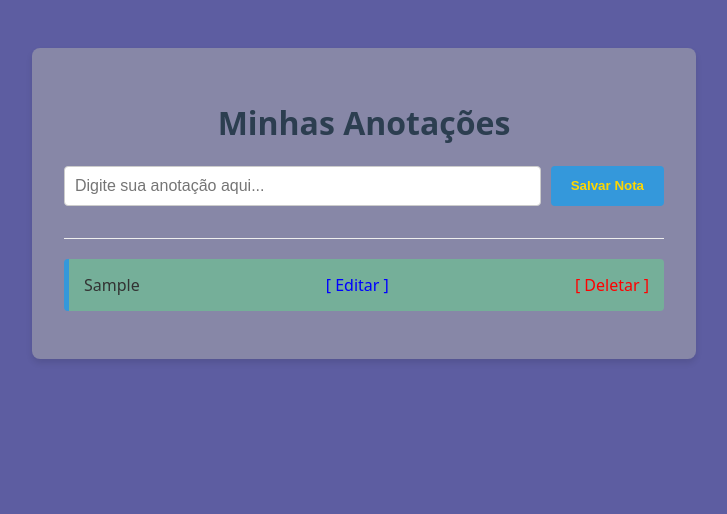
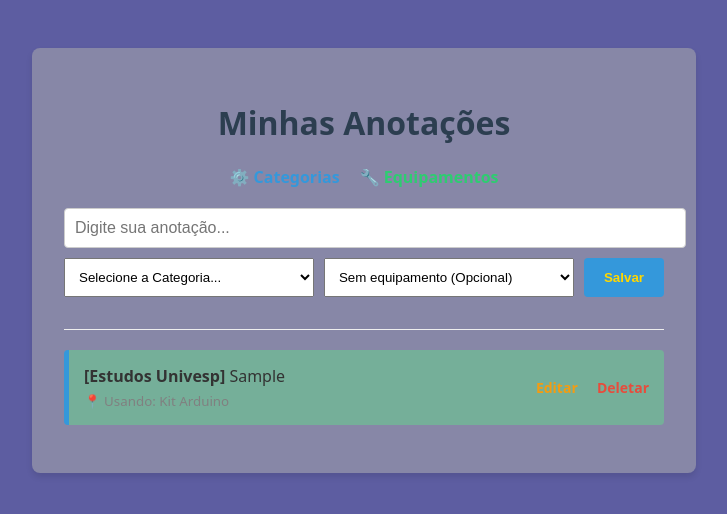
Before and after one commit to Juliotbr/estudo_flask, a Flask app: page / in a window 1280 px wide. Shown: the top 514 px of the page, without its empty margins (276-1003 px from the left). Run offline with Flask 3, Linux system fonts and the light colour scheme; data comes from the database, SQL or seed files in the repository; tables that the repository leaves empty hold one stand-in row (values such as "Sample post").

Commit message:
feat: implement relational database using SQLite and SQLAlchemy
- Refactored database schema to include Categoria and Equipamento models.
- Established One-to-Many (1:N) relationships using Foreign Keys.
- Enforced referential integrity and custom deletion rules:
  - categoria_id (nullable=False): cascade deletes associated notes.
  - equipamento_id (nullable=True): gracefully nullifies the foreign key on notes without deleting them.
- Updated Jinja2 templates with dynamic dropdowns for relational data binding.
- Implemented automatic database seeding on initial app context load.
- Segregated MVC/MTV architecture (models, views, and static assets).

```diff
--- a/app.py
+++ b/app.py
@@ -1,60 +1,136 @@
 from flask import Flask, render_template, request, redirect
-from models import db, Nota  # Importa o banco de dados e a classe Nota do arquivo models.py
+from models import db, Nota, Categoria, Equipamento
 
 app = Flask(__name__)
-
-# Configurações do Banco de Dados
 app.config['SQLALCHEMY_DATABASE_URI'] = 'sqlite:///banco.db'
-
-# Conecta o banco de dados
 db.init_app(app)
 
-# Garante que a tabela exista
+# Garante que o banco exista e cria os dados iniciais
 with app.app_context():
     db.create_all()
 
-# A Rota principal
+    # Se não existir nenhuma categoria no banco, ele cria essas opções padrão:
+    if not Categoria.query.first():
+        db.session.add_all([
+            Categoria(nome='Estudos Univesp'),
+            Categoria(nome='Projetos Maker'),
+            Categoria(nome='Planos de Aula')
+        ])
+        db.session.add_all([
+            Equipamento(nome='Kit Arduino'),
+            Equipamento(nome='Chromebook'),
+            Equipamento(nome='Componentes Eletrônicos')
+        ])
+        db.session.commit()
+
 @app.route('/', methods=['GET', 'POST'])
 def home():
     if request.method == 'POST':
-        texto_digitado = request.form['conteudo']
+        texto = request.form['conteudo']
+        cat_id = request.form['categoria_id']
 
-        nova_nota = Nota(conteudo=texto_digitado)
+        # O equipamento é opcional. Se vier vazio (""), transformamos em None (Nulo)
+        eq_id = request.form.get('equipamento_id')
+        if eq_id == "":
+            eq_id = None
+
+        # Salva a nota já amarrada aos IDs das outras tabelas!
+        nova_nota = Nota(conteudo=texto, categoria_id=cat_id, equipamento_id=eq_id)
         db.session.add(nova_nota)
-        db.session.commit()
-
-        return redirect('/')
-
-    todas_as_notas = Nota.query.all()
-    return render_template('index.html', notas=todas_as_notas)
-
-# Rota para deletar uma anotação específica pelo ID dela
-@app.route('/deletar/<int:id>')
-def deletar(id):
-    # Busca a nota no banco de dados. Se não achar, dá erro 404
-    nota_para_deletar = Nota.query.get_or_404(id)
-
-    # Manda o banco deletar e salva a alteração
-    db.session.delete(nota_para_deletar)
-    db.session.commit()
-
-    # Volta para a página inicial
-    return redirect('/')
-
-# Rota para editar uma anotação existente
-@app.route('/editar/<int:id>', methods=['GET', 'POST'])
-def editar(id):
-    # Busca a nota pelo ID
-    nota_para_editar = Nota.query.get_or_404(id)
-
-    if request.method == 'POST':
-        # Pega o texto novo do formulário e atualiza o banco
-        nota_para_editar.conteudo = request.form['conteudo']
         db.session.commit()
         return redirect('/')
 
-    # Se for apenas GET, renderiza a página de edição passando a nota atual
-    return render_template('editar.html', nota=nota_para_editar)
+    # Busca tudo no banco para mandar para a tela
+    todas_as_notas = Nota.query.all()
+    todas_as_categorias = Categoria.query.all()
+    todos_os_equipamentos = Equipamento.query.all()
+
+    return render_template('index.html',
+                           notas=todas_as_notas,
+                           categorias=todas_as_categorias,
+                           equipamentos=todos_os_equipamentos)
+
+# Rota de deletar (continua igual)
+@app.route('/deletar/<int:id>')
+def deletar(id):
+    nota_para_deletar = Nota.query.get_or_404(id)
+    db.session.delete(nota_para_deletar)
+    db.session.commit()
+    return redirect('/')
+
+# ROTA 1: Tela de Gerenciar Categorias (Lista e Cria)
+@app.route('/categorias', methods=['GET', 'POST'])
+def categorias():
+    if request.method == 'POST':
+        novo_nome = request.form['nome_categoria']
+        nova_categoria = Categoria(nome=novo_nome)
+        db.session.add(nova_categoria)
+        db.session.commit()
+        return redirect('/categorias')
+
+    todas_as_categorias = Categoria.query.all()
+    return render_template('categorias.html', categorias=todas_as_categorias)
+
+# ROTA 2: Deletar a Categoria
+@app.route('/deletar_categoria/<int:id>')
+def deletar_categoria(id):
+    categoria_para_deletar = Categoria.query.get_or_404(id)
+
+    # PROTEÇÃO DO BANCO: Primeiro deletamos todas as notas vinculadas a esta categoria
+    Nota.query.filter_by(categoria_id=id).delete()
+
+    # Depois, deletamos a categoria em si
+    db.session.delete(categoria_para_deletar)
+    db.session.commit()
+
+    return redirect('/categorias')
+
+# ROTAS DE EQUIPAMENTOS
+@app.route('/equipamentos', methods=['GET', 'POST'])
+def equipamentos():
+    if request.method == 'POST':
+        novo_nome = request.form['nome_equipamento']
+        novo_equipamento = Equipamento(nome=novo_nome)
+        db.session.add(novo_equipamento)
+        db.session.commit()
+        return redirect('/equipamentos')
+
+    todos_os_equipamentos = Equipamento.query.all()
+    return render_template('equipamentos.html', equipamentos=todos_os_equipamentos)
+
+@app.route('/deletar_equipamento/<int:id>')
+def deletar_equipamento(id):
+    equipamento_para_deletar = Equipamento.query.get_or_404(id)
+
+    # PROTEÇÃO INTELIGENTE: Em vez de deletar as notas, apenas removemos o equipamento delas
+    notas_vinculadas = Nota.query.filter_by(equipamento_id=id).all()
+    for nota in notas_vinculadas:
+        nota.equipamento_id = None  # A nota sobrevive, mas fica "sem equipamento"
+
+    db.session.delete(equipamento_para_deletar)
+    db.session.commit()
+    return redirect('/equipamentos')
+
+# ROTA DE EDITAR A NOTA
+@app.route('/editar/<int:id>', methods=['GET', 'POST'])
+def editar(id):
+    nota = Nota.query.get_or_404(id)
+
+    if request.method == 'POST':
+        # Atualiza o texto, a categoria e o equipamento
+        nota.conteudo = request.form['conteudo']
+        nota.categoria_id = request.form['categoria_id']
+
+        eq_id = request.form.get('equipamento_id')
+        nota.equipamento_id = None if eq_id == "" else eq_id
+
+        db.session.commit()
+        return redirect('/')
+
+    # Busca as listas para montar os menus Dropdown na tela de edição
+    categorias = Categoria.query.all()
+    equipamentos = Equipamento.query.all()
+    return render_template('editar.html', nota=nota, categorias=categorias, equipamentos=equipamentos)
 
 if __name__ == '__main__':
     app.run(debug=True)
--- a/templates/index.html
+++ b/templates/index.html
@@ -9,9 +9,29 @@
 <body>
     <h1>Minhas Anotações</h1>
 
-    <form action="/" method="POST">
-        <input type="text" name="conteudo" placeholder="Digite sua anotação aqui..." required>
-        <button type="submit">Salvar Nota</button>
+    <div style="text-align: center; margin-bottom: 20px; display: flex; justify-content: center; gap: 20px;">
+        <a href="/categorias" style="color: #3498db; text-decoration: none; font-weight: bold;">⚙️ Categorias</a>
+        <a href="/equipamentos" style="color: #2ecc71; text-decoration: none; font-weight: bold;">🔧 Equipamentos</a>
+    </div>
+
+    <form action="/" method="POST" style="flex-wrap: wrap;">
+        <input type="text" name="conteudo" placeholder="Digite sua anotação..." required style="min-width: 100%;">
+
+        <select name="categoria_id" required style="flex: 1; padding: 10px;">
+            <option value="">Selecione a Categoria...</option>
+            {% for cat in categorias %}
+                <option value="{{ cat.id }}">{{ cat.nome }}</option>
+            {% endfor %}
+        </select>
+
+        <select name="equipamento_id" style="flex: 1; padding: 10px;">
+            <option value="">Sem equipamento (Opcional)</option>
+            {% for eq in equipamentos %}
+                <option value="{{ eq.id }}">{{ eq.nome }}</option>
+            {% endfor %}
+        </select>
+
+        <button type="submit">Salvar</button>
     </form>
 
     <hr>
@@ -19,12 +39,21 @@
     <ul>
         {% for nota in notas %}
             <li>
-                {{ nota.conteudo }}
-                <a href="/editar/{{ nota.id }}" style="color: blue; text-decoration: none; margin-left: 10px;">[ Editar ]</a>
-                <a href="/deletar/{{ nota.id }}" style="color: red; text-decoration: none; margin-left: 10px;">[ Deletar ]</a>
+                <div style="display: flex; flex-direction: column;">
+                    <span><strong>[{{ nota.categoria.nome }}]</strong> {{ nota.conteudo }}</span>
+
+                    {% if nota.equipamento %}
+                        <small style="color: gray; margin-top: 5px;">📍 Usando: {{ nota.equipamento.nome }}</small>
+                    {% endif %}
+                </div>
+
+                <div class="acoes">
+                    <a href="/editar/{{ nota.id }}" class="btn-editar">Editar</a>
+                    <a href="/deletar/{{ nota.id }}" class="btn-deletar">Deletar</a>
+                </div>
             </li>
         {% else %}
-            <li>Nenhuma anotação salva ainda.</li>
+            <li style="justify-content: center; border-left: none;">Nenhuma anotação salva ainda.</li>
         {% endfor %}
     </ul>
 </body>
```
Also changed, not shown: models.py (+24 -2 lines), templates/categorias.html (added, +34 -0 lines), templates/editar.html (+24 -6 lines), templates/equipamentos.html (added, +30 -0 lines).
